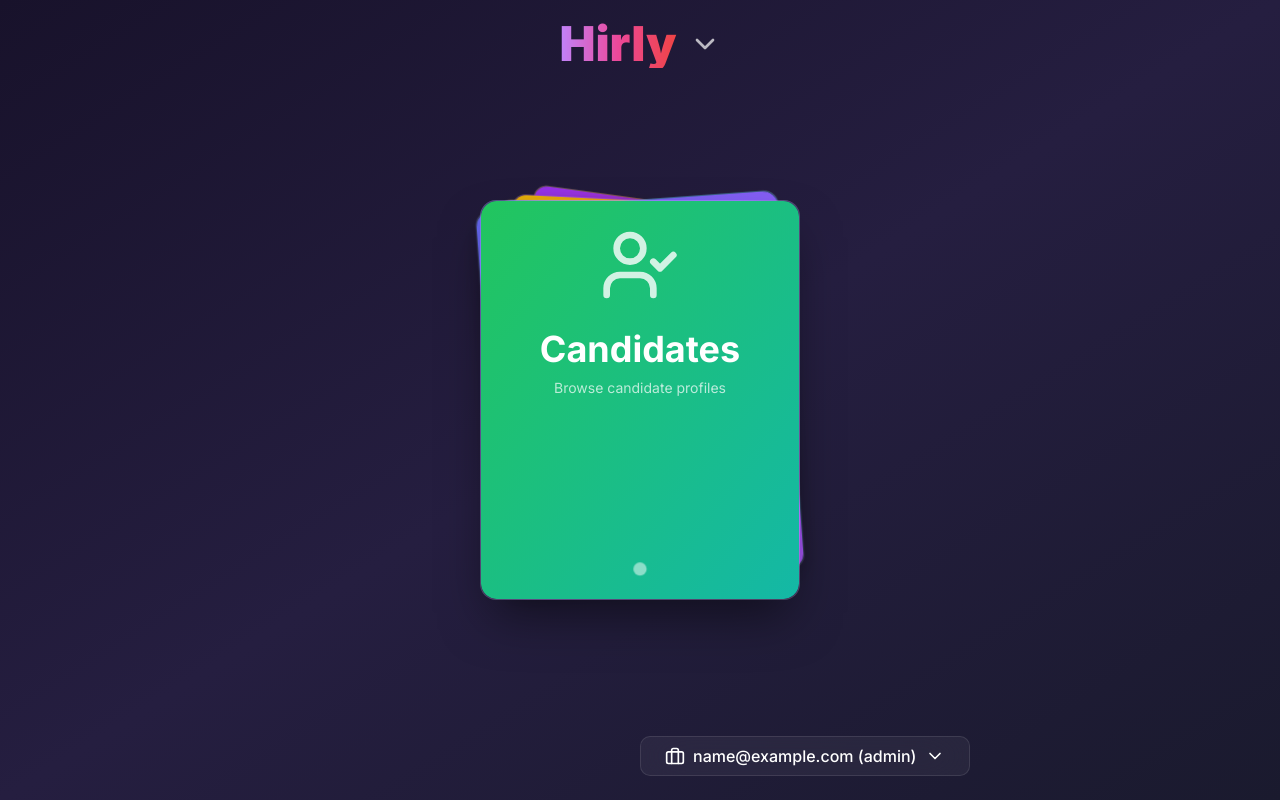
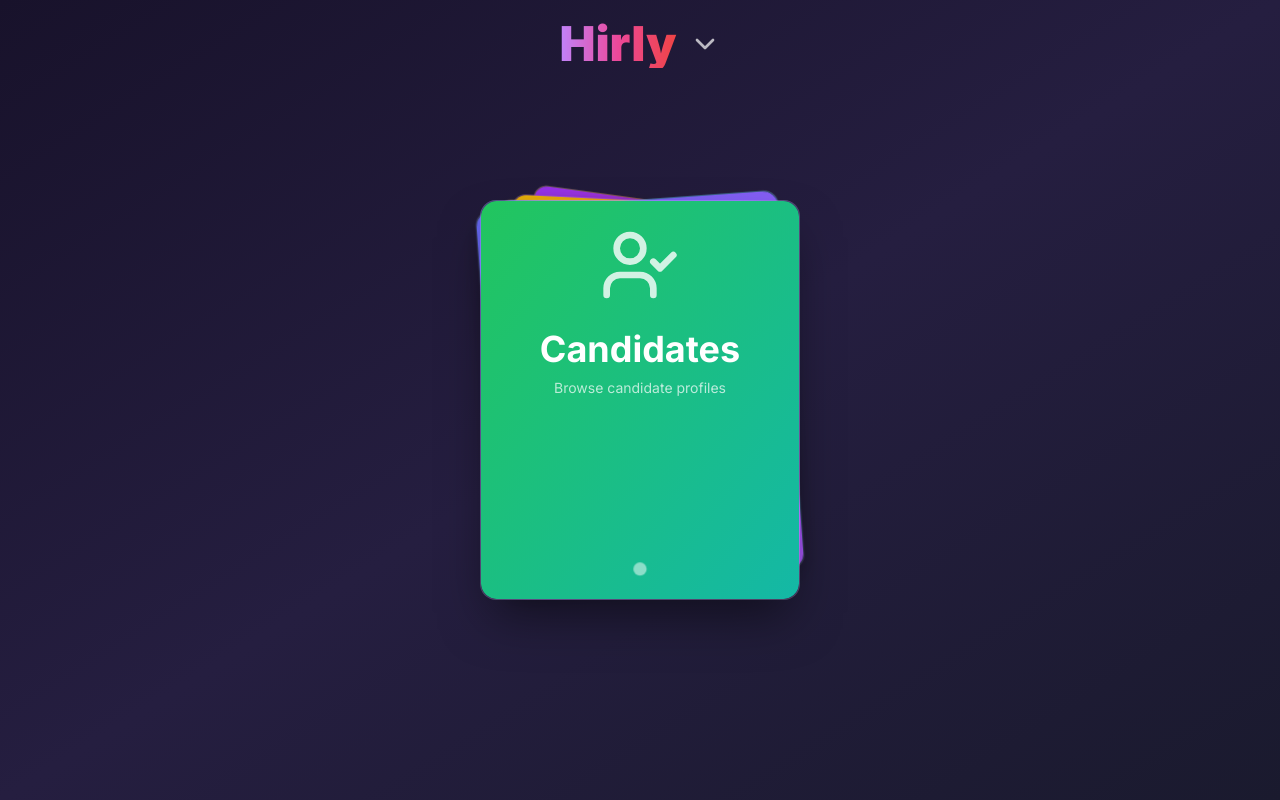
Before and after one commit to itz-dev-tasavvuf/Hirly3.0-Alpha-, a React (Vite) app in the folder project/: page /hub in a window 1280 px wide. Built offline with nearby package versions, Linux system fonts and the light colour scheme; sample sign-in values are in the browser's storage.

Commit message:
Fixing all the redirects

```diff
--- a/project/src/pages/hub/HubPage.jsx
+++ b/project/src/pages/hub/HubPage.jsx
@@ -147,7 +147,7 @@ const HubPage = () => {
   const handleLogout = () => {
     sessionStorage.removeItem('userType');
     sessionStorage.removeItem('userEmail');
-    navigate('/hub-auth');
+    navigate('/');
     toast({ title: 'Logged Out', description: 'You have been successfully logged out.' });
   };
 
@@ -488,11 +488,23 @@ const HubPage = () => {
             </PopoverTrigger>
             <PopoverContent className="w-80 glass-effect border-white/20 text-white p-4">
               <div className="grid gap-4">
-                <div className="space-y-2">
-                  <h4 className="font-medium leading-none">Navigation Menu</h4>
-                  <p className="text-sm text-muted-foreground">
-                    Quick access to all features.
-                  </p>
+                <div className="mb-4">
+                  <Popover>
+                    <PopoverTrigger asChild>
+                      <Button variant="outline" className="glass-effect border-white/20 text-white hover:bg-white/20 px-4 py-2 w-full flex items-center justify-between">
+                        <span className="flex items-center">
+                          {userType === 'candidate' ? <UserSearchIcon className="mr-2 h-5 w-5"/> : <Briefcase className="mr-2 h-5 w-5"/>}
+                          {userEmail} ({userType})
+                        </span>
+                        <ChevronDown className="ml-2 h-5 w-5" />
+                      </Button>
+                    </PopoverTrigger>
+                    <PopoverContent align="start" className="w-56 glass-effect border-white/20 text-white p-2">
+                      <Button variant="ghost" onClick={handleLogout} className="w-full justify-start hover:bg-red-500/30 text-red-400 hover:text-red-300">
+                        <LogOut className="mr-2 h-4 w-4" /> Logout
+                      </Button>
+                    </PopoverContent>
+                  </Popover>
                 </div>
                 <div className="grid gap-2">
                   {menuItems.map(item => (
@@ -605,28 +617,6 @@ const HubPage = () => {
           })}
         </AnimatePresence>
       </div>
-
-      <motion.div
-        className="absolute bottom-6 left-1/2 -translate-x-1/2 z-20"
-        initial={{ y: 100, opacity: 0 }}
-        animate={{ y: 0, opacity: 1 }}
-        transition={{ type: "spring", stiffness: 100, damping: 20, delay: 0.5 }}
-      >
-        <Popover>
-          <PopoverTrigger asChild>
-            <Button variant="outline" className="glass-effect border-white/20 text-white hover:bg-white/20 px-6 py-3 text-base">
-              {userType === 'candidate' ? <UserSearchIcon className="mr-2 h-5 w-5"/> : <Briefcase className="mr-2 h-5 w-5"/>}
-              {userEmail} ({userType})
-              <ChevronDown className="ml-2 h-5 w-5" />
-            </Button>
-          </PopoverTrigger>
-          <PopoverContent className="w-56 glass-effect border-white/20 text-white p-2">
-            <Button variant="ghost" onClick={handleLogout} className="w-full justify-start hover:bg-red-500/30 text-red-400 hover:text-red-300">
-              <LogOut className="mr-2 h-4 w-4" /> Logout
-            </Button>
-          </PopoverContent>
-        </Popover>
-      </motion.div>
 
       <Dialog open={genericModalOpen} onOpenChange={setGenericModalOpen}>
         <DialogContent className="glass-effect border-white/20 text-white sm:max-w-[425px]">
```
